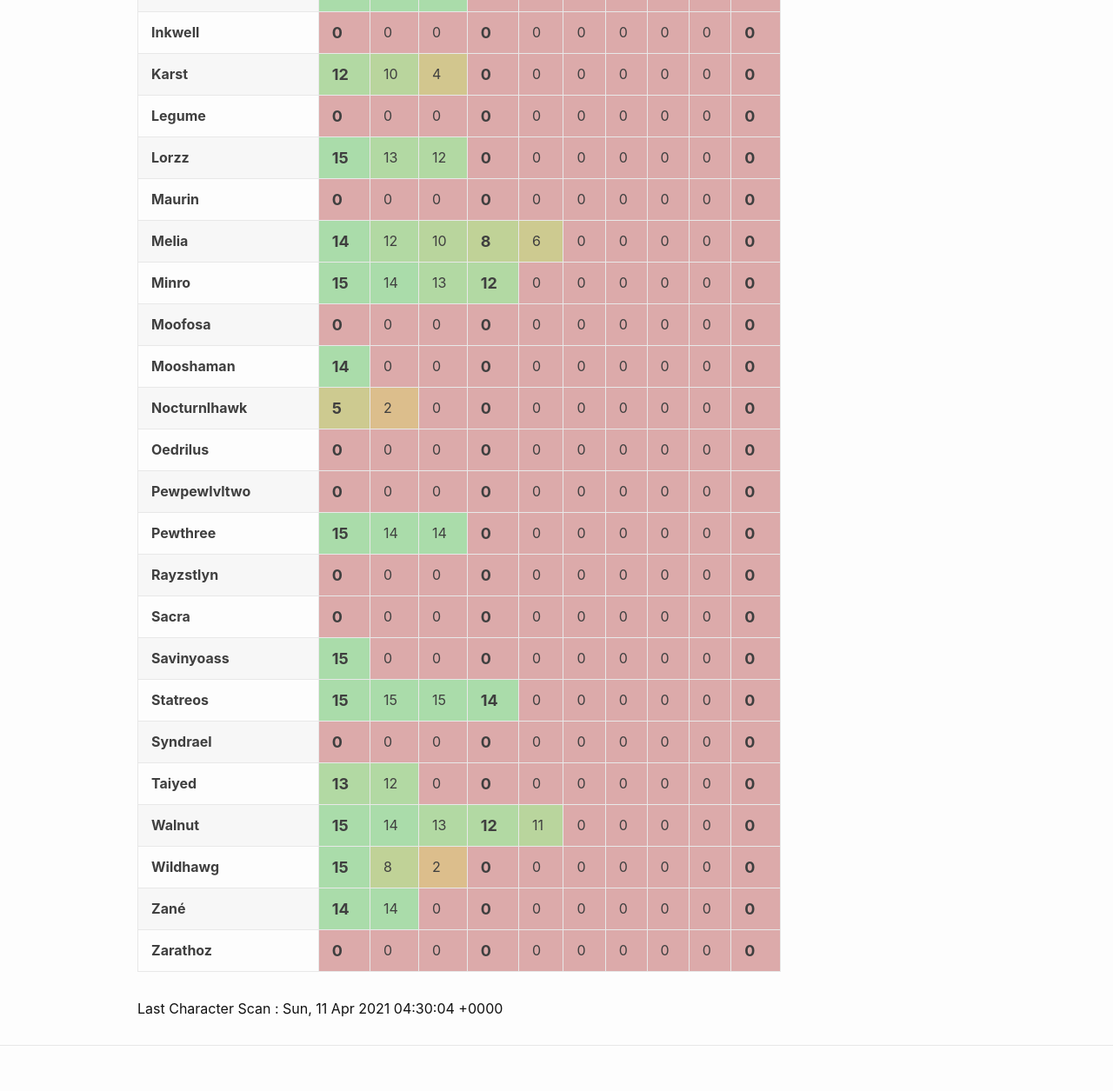
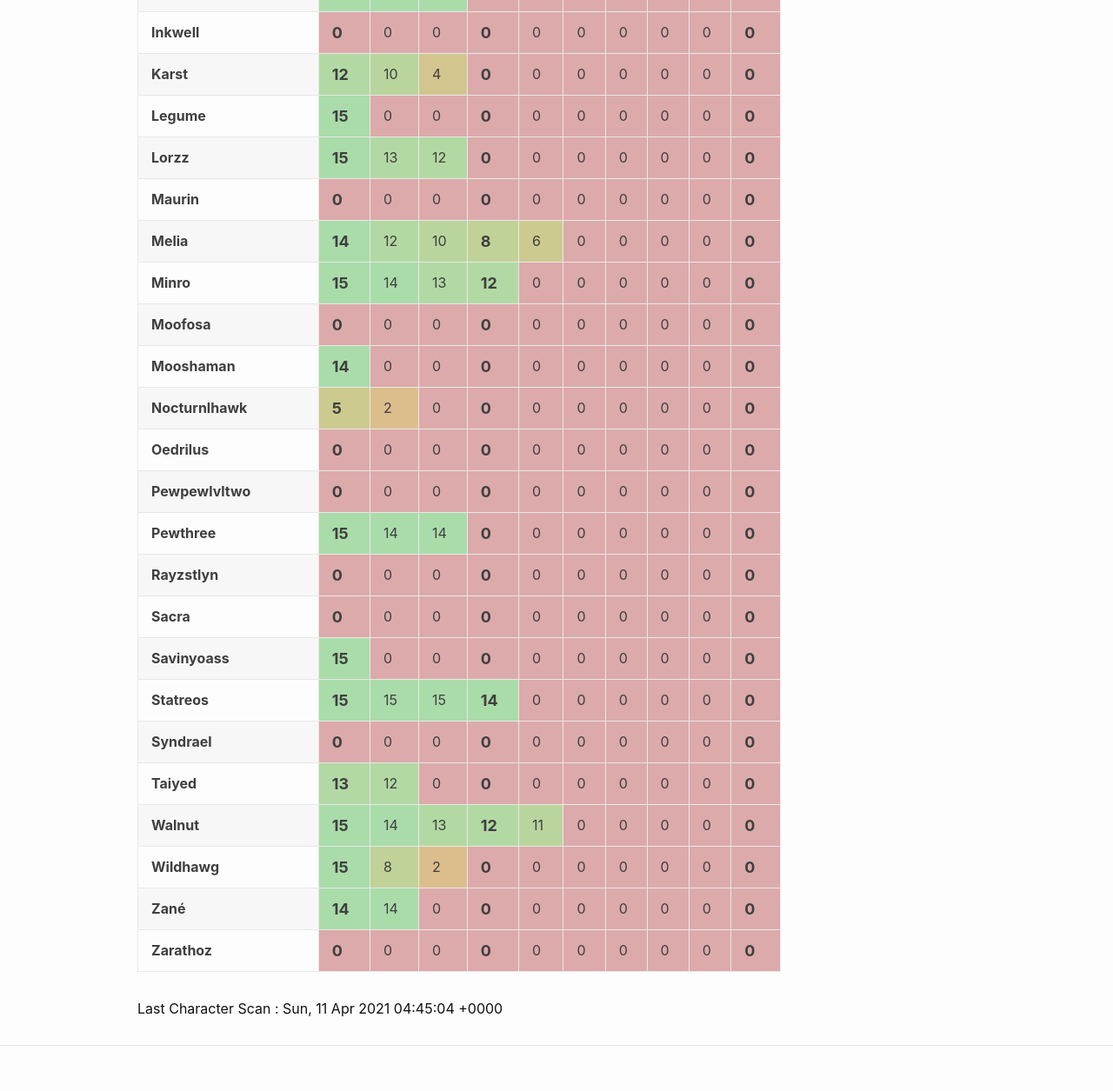
Before and after one commit to eldertribunal/keystonetracker, a Jekyll site: the page built from weekly.md, in a window 1280 px wide. Shown: the part 997-2252 px from the top of the page at 87% size. Built offline with Jekyll 4.4.1, drawn with Linux system fonts in a browser that asks for light colours.

Commit message:
auto scan Sun Apr 11 04:45:46 UTC 2021

```diff
--- a/_data/scanned.json
+++ b/_data/scanned.json
@@ -1,3 +1,3 @@
 {
-  "timestamp": 1618115404
+  "timestamp": 1618116304
 }
--- a/_data/weekly.json
+++ b/_data/weekly.json
@@ -17,7 +17,7 @@
   {
     "name": "Legume",
     "dungeons": [
-      0,
+      15,
       0,
       0,
       0,
```
